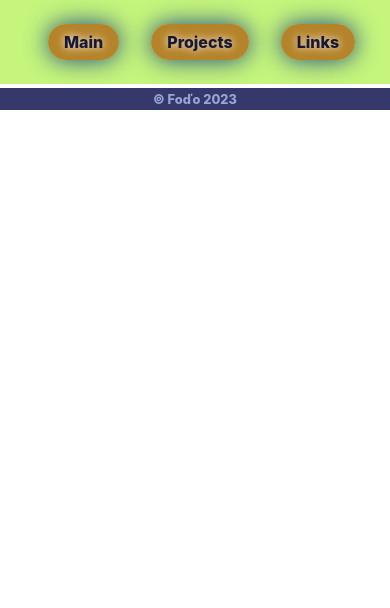
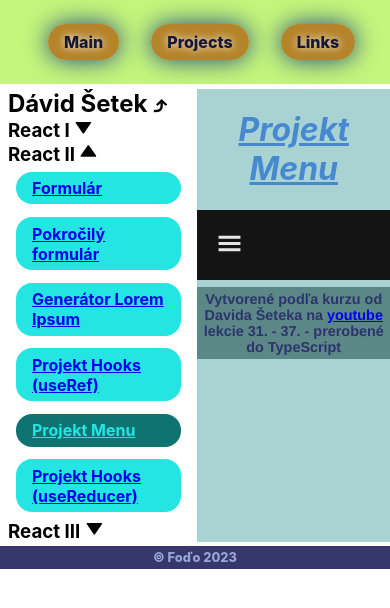
Before and after one commit to FodoFofo/Ucenie, a React (Create React App) app: page /setekMenu in a window 390 px wide. Shown: the top 608 px of the page. Built offline with nearby package versions, Linux system fonts and the light colour scheme; the HTML template or start-up script is replaced by a standard one.

Commit message:
Pridanie projektu Menu

```diff
--- a/src/App.tsx
+++ b/src/App.tsx
@@ -29,6 +29,8 @@ import AppForm from "./components/Setek/AppForm/AppForm";
 import AppAdvancedForm from "./components/Setek/AppAdvancedForm/AppAdvancedForm";
 import AppGeneretorLorem from "./components/Setek/AppGeneretorLorem/AppGeneretorLorem";
 import AppHooksUseRef from "./components/Setek/AppHooksUseRef/AppHooksUseRef";
+import AppMenu from './components/Setek/AppMenu/AppMenu'
+import AppHooksUseReducer from "./components/Setek/AppHooksUseReducer/AppHooksUseReducer";
 
 const App = () => {
   return (
@@ -257,6 +259,30 @@ const App = () => {
               </Project>
             }
           />
+          <Route
+            path="/setekMenu"
+            element={
+              <Project
+                title="Projekt Menu"
+                link="https://www.youtube.com/watch?v=NYf9hNqADYs&list=PLQ8x_VWW6Aktmp_v1eYcCBbO5GovP_sHl"
+                lessons="31. - 37."
+              >
+                <AppMenu />
+              </Project>
+            }
+          />
+          <Route
+            path="/setekHooksUseReducer"
+            element={
+              <Project
+                title="Projekt Hooks (useReducer)"
+                link="https://www.youtube.com/watch?v=NYf9hNqADYs&list=PLQ8x_VWW6Aktmp_v1eYcCBbO5GovP_sHl"
+                lessons="38. - ??."
+              >
+                <AppHooksUseReducer />
+              </Project>
+            }
+          />
         </Routes>
       </main>
 
--- a/src/components/Aside.tsx
+++ b/src/components/Aside.tsx
@@ -82,6 +82,12 @@ const Aside = () => {
           <NavLink className="project-link" to="/setekHooksUseRef">
             Projekt Hooks (useRef)
           </NavLink>
+          <NavLink className="project-link" to="/setekMenu">
+            Projekt Menu
+          </NavLink>
+          <NavLink className="project-link" to="/setekHooksUseReducer">
+            Projekt Hooks (useReducer)
+          </NavLink>
         </CollapsibleMenu>
 
         <CollapsibleMenu title="React III" isOpenDefault={false} >
--- /dev/null
+++ b/src/components/Setek/AppMenu/AppMenu.scss
@@ -0,0 +1,5 @@
+.app-menu {
+    margin: 0;
+    padding: 0;
+    box-sizing: border-box;
+}
--- /dev/null
+++ b/src/components/Setek/AppMenu/AppMenu.tsx
@@ -0,0 +1,16 @@
+
+// štýly
+import './AppMenu.scss'
+
+// komponenty
+import NavBar from './components/NavBar'
+
+const AppMenu = () => {
+  return (
+    <div className='app-menu'>
+        <NavBar />
+    </div>
+  )
+}
+
+export default AppMenu
--- /dev/null
+++ b/src/components/Setek/AppMenu/components/NavBar.scss
@@ -0,0 +1,94 @@
+/* 770px a viac */
+.app-menu {
+    background-color: #141414;
+
+    .navigation {
+        display: flex;
+        flex-direction: row;
+        justify-content: space-between;
+        align-items: center;
+
+        .nav-header {
+            display: flex;
+            flex-direction: row;
+            justify-content: space-between;
+            align-items: center;
+            min-height: 70px;
+
+            img {
+                width: 110px;
+                margin-left: 30px;
+            }
+
+            button {
+                display: none;
+            }
+        }
+
+        .nav-list {
+            display: flex;
+            flex-direction: row;
+            align-items: center;
+
+            ul {
+                margin-right: 50px;
+
+                li {
+                    display: inline-block;
+                    margin-left: 10px;
+
+                    a {
+                        text-decoration: none;
+                        color: #e5e5e5;
+                    }
+                }
+            }
+        }
+    }
+
+}
+
+/* 770px a menej */
+
+@media (max-width: 770px) {
+    .app-menu {
+        .navigation {
+            flex-direction: column;
+            justify-content: center;
+            align-items: flex-start;
+
+            .nav-header {
+                width: 100%;
+
+                button {
+                    display: block;
+                    background-color: transparent;
+                    border: none;
+
+                    .hamburger-icon {
+                        color: #e5e5e5;
+                        font-size: 25px;
+                        margin-right: 20px;
+                    }
+                }
+            }
+
+            .nav-list {
+                li {
+                    width: 100%;
+                    padding: 10px 5px ;
+                }
+            }
+        }
+    }
+
+    .hide {
+        height: 0px;
+        overflow: hidden;
+        transition: all 0.3s linear;
+    }
+
+    .show {
+        height: 150px;
+    }
+}
--- /dev/null
+++ b/src/components/Setek/AppMenu/components/NavBar.tsx
@@ -0,0 +1,43 @@
+import { useState } from 'react'
+
+// štýly
+import './NavBar.scss'
+
+// dáta
+//import logo  from '../Images/netflix.png'
+import links from '../data'
+
+// ikony
+import { GiHamburgerMenu } from "react-icons/gi"
+
+const NavBar = () => {
+const [showMenu, setShowMenu] = useState(false)
+
+  return (
+    <nav className='app-menu'>
+      <div className='navigation'>
+        <div className="nav-header">
+          {/* <img src={logo} alt="netflix" /> */}
+          <button onClick={() => setShowMenu(!showMenu)}>
+            <GiHamburgerMenu className='hamburger-icon'/>
+          </button>
+        </div>
+        <div className={ showMenu ? 'nav-list show' : 'nav-list hide'}>
+          <ul>
+            {
+              links.map( (link) => {
+                const { id, text, url } = link
+                return <li key={id}>
+                  <a href={url}>{text}</a>
+                </li>
+              })
+            }
+          </ul>
+        </div>
+      </div>
+      </nav>
+
+  )
+}
+
+export default NavBar
--- /dev/null
+++ b/src/components/Setek/AppMenu/data.js
@@ -0,0 +1,24 @@
+const links = [
+    {
+        id: 1,
+        url: "/",
+        text: "Domov",
+    },
+    {
+        id: 2,
+        url: "/relacie",
+        text: "Relácie",
+    },
+    {
+        id: 3,
+        url: "/filmy",
+        text: "Filmy",
+    },
+    {
+        id: 4,
+        url: "/mojzoznam",
+        text: "Môj zoznam",
+    },
+]
+
+export default links
```
Also changed, not shown: src/components/Setek/AppMenu/Images/netflix.png (added).
